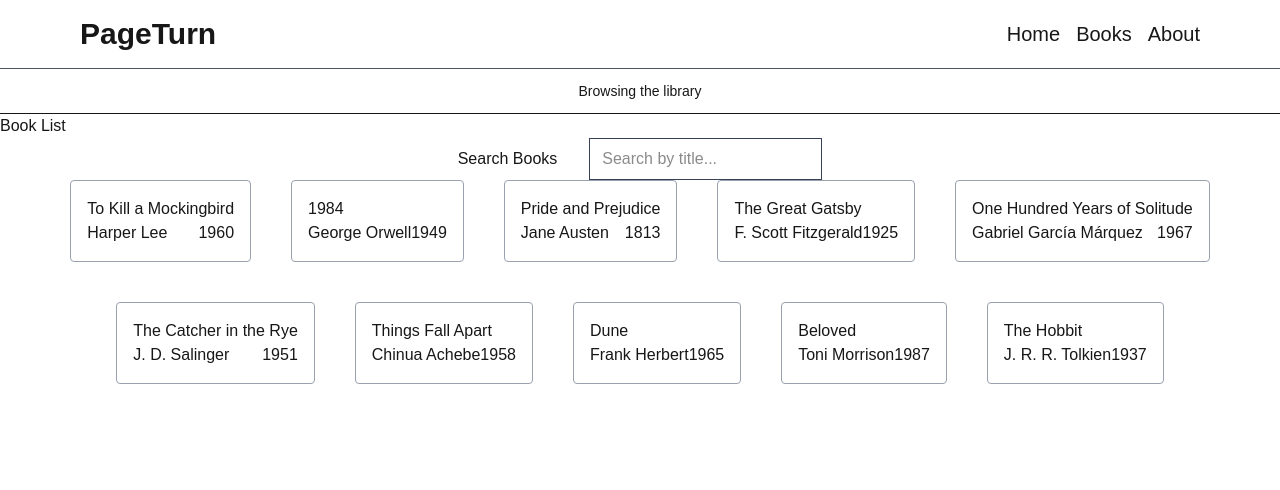
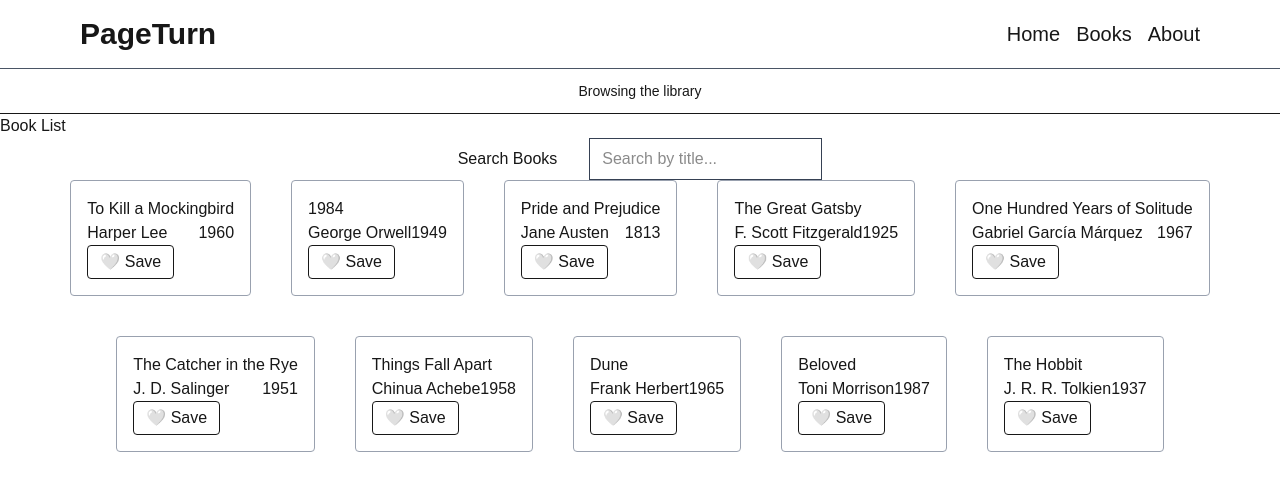
Before and after one commit to Amiir25/page-turn, a Next.js app: page /books in a window 1280 px wide. Shown: the top 490 px of the page. Built offline with nearby package versions, Linux system fonts and the light colour scheme.

Commit message:
feat: add favorite button on the book list page

```diff
--- a/src/components/BookSearch.tsx
+++ b/src/components/BookSearch.tsx
@@ -3,6 +3,7 @@
 import { BookType } from "@/data/books";
 import Link from "next/link";
 import React, { useState } from "react";
+import FavoriteButton from "./FavoriteButton";
 
 export default function BookSearch({ books }: { books: BookType[] }) {
   const [filteredBooks, setFilteredBooks] = useState(books);
@@ -46,6 +47,7 @@ export default function BookSearch({ books }: { books: BookType[] }) {
                   <h2>{author}</h2>
                   <h2>{year}</h2>
                 </div>
+                <FavoriteButton slug={slug} />
               </article>
             </Link>
           );
```
